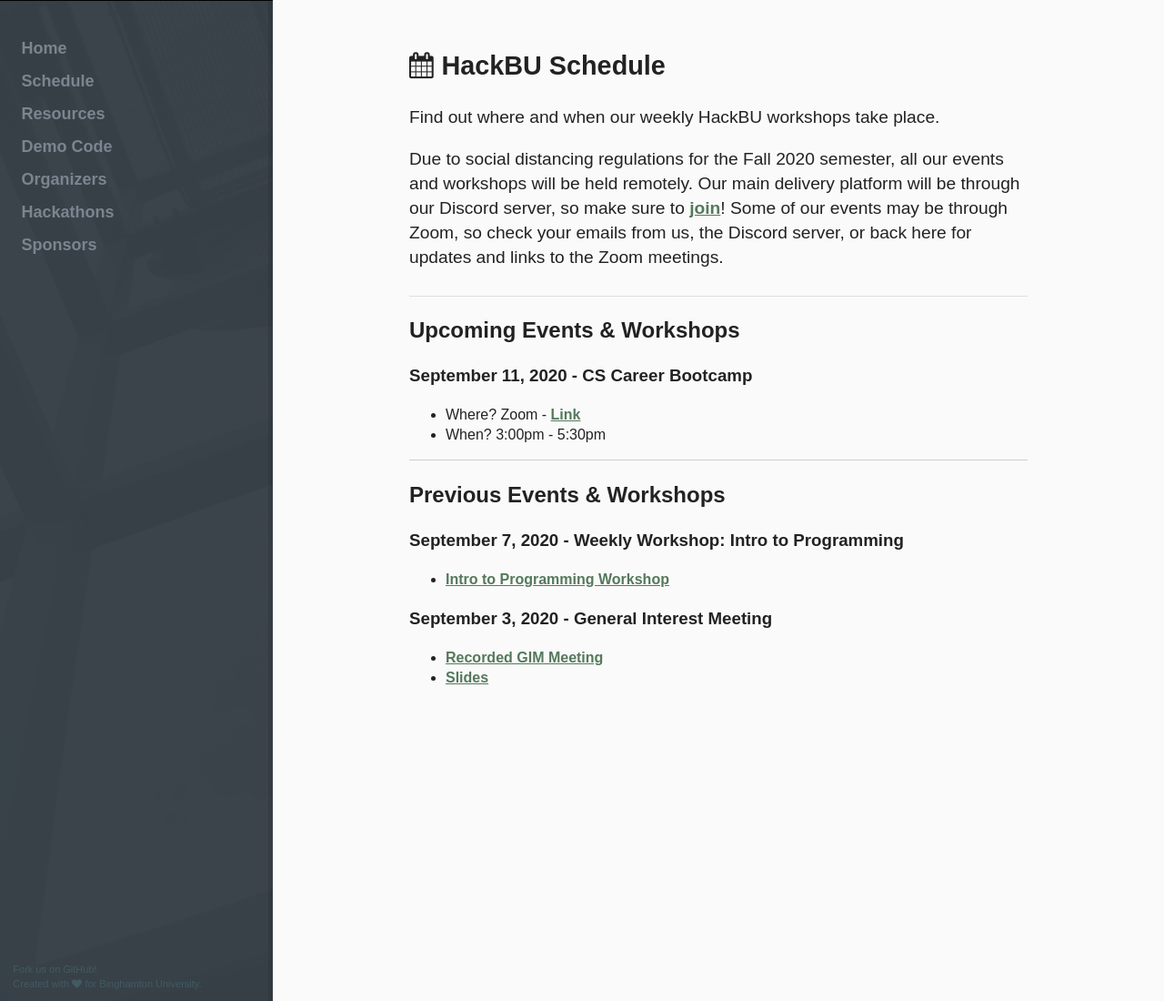
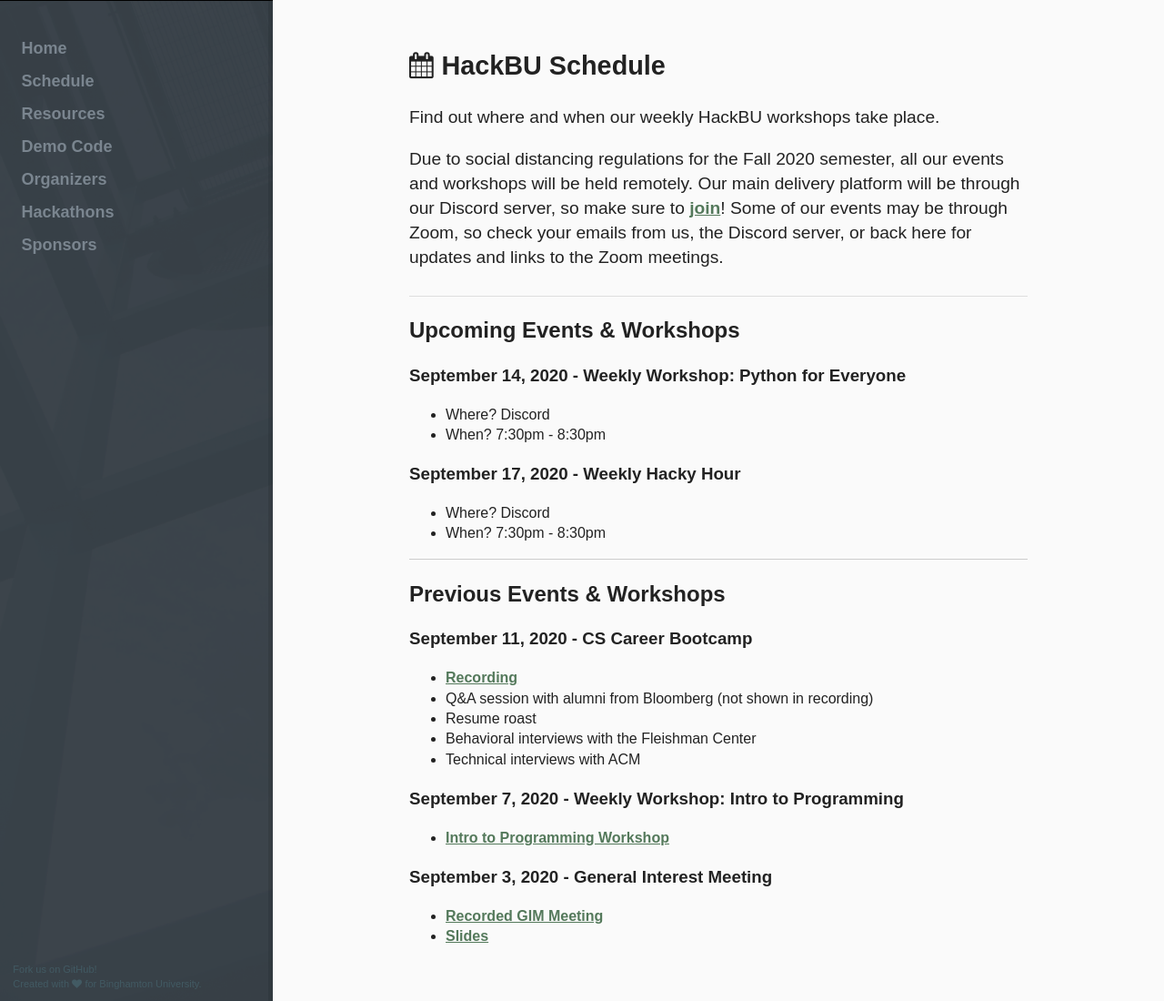
Before and after one commit to hackbinghamton/hackbinghamton.github.io, a Jekyll site: the page built from schedule/index.html, in a window 1280 px wide and 1204 px high, cut to the strip 104-1204 px from the top of the window. Shown: the whole strip at 91% size. Built offline with Jekyll 4.4.1, drawn with Linux system fonts in a browser that asks for light colours.

Commit message:
updated schedule

```diff
--- a/schedule/index.html
+++ b/schedule/index.html
@@ -16,19 +16,39 @@
 </div>
 
 <h2> Upcoming Events & Workshops </h2>
-    <h3> September 11, 2020 - CS Career Bootcamp </h3>
+    <h3> September 14, 2020 - Weekly Workshop: Python for Everyone </h3>
       <ul>
         <li>
-        Where? Zoom - <a target="_blank" href="https://binghamton.zoom.us/j/95315591578"> Link </a>
+          Where? Discord
         </li>
         <li>
-        When? 3:00pm - 5:30pm
+          When? 7:30pm - 8:30pm
+        </li>
+      </ul>
+    <h3> September 17, 2020 - Weekly Hacky Hour </h3>
+      <ul>
+        <li>
+          Where? Discord
+        </li>
+        <li>
+          When? 7:30pm - 8:30pm
         </li>
       </ul>
 <hr>
 
 <h2> Previous Events & Workshops </h2>
 <div class="article">
+
+  <h3> September 11, 2020 - CS Career Bootcamp </h3>
+  <ul>
+    <li>
+      <a target="_blank" href="https://binghamton.zoom.us/rec/share/ebXJ3PVKfPd6xX_clmXbDN7lblggusYw06INiMRUEBJ5MPv_2QI64mXGJmYq6Uxh.c76m9n6APEZh9bNC"> Recording </a>
+    </li>
+    <li> Q&A session with alumni from Bloomberg (not shown in recording) </li>
+    <li> Resume roast </li>
+    <li> Behavioral interviews with the Fleishman Center</li>
+    <li> Technical interviews with ACM </li>
+  </ul>
 
   <h3> September 7, 2020 - Weekly Workshop: Intro to Programming </h3>
   <ul>
```
Lines whose indentation alone changed are shown as unchanged.
